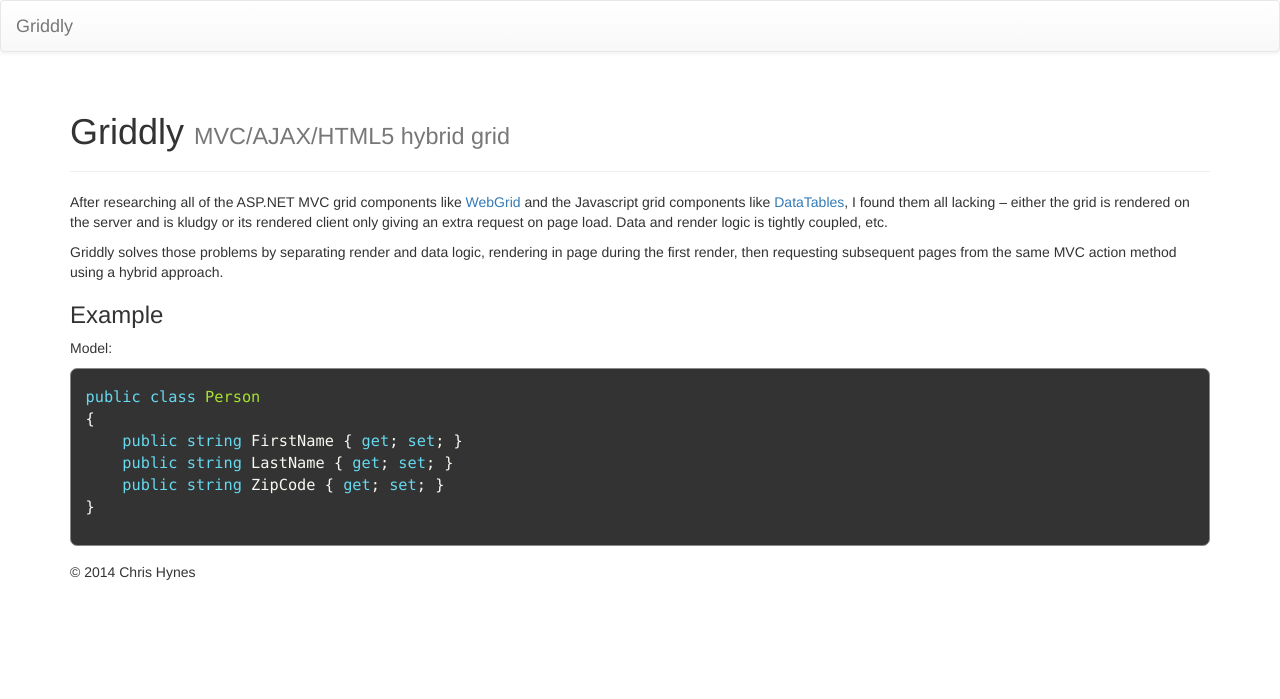
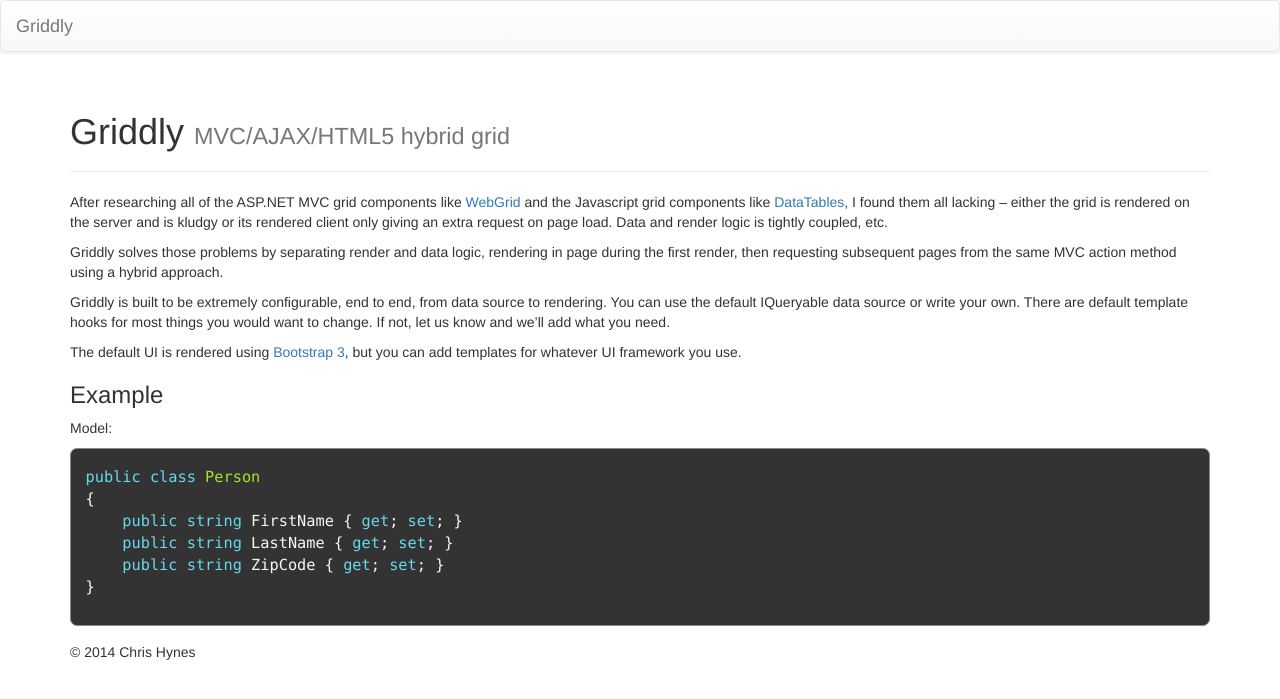
Before and after one commit to programcsharp/griddly, a Jekyll site: the page built from index.md, in a window 1280 px wide. Shown: the top 699 px of the page. Built offline with Jekyll 4.4.1, drawn with Linux system fonts in a browser that asks for light colours; nearby versions of some CDN libraries; library files that are not in the unit come from our copies.

Commit message:
added content

```diff
--- a/index.md
+++ b/index.md
@@ -8,6 +8,10 @@ tagline: MVC/AJAX/HTML5 hybrid grid
 After researching all of the ASP.NET MVC grid components like [WebGrid](http://msdn.microsoft.com/en-us/library/system.web.helpers.webgrid(v=vs.111).aspx) and the Javascript grid components like [DataTables](http://www.datatables.net/), I found them all lacking -- either the grid is rendered on the server and is kludgy or its rendered client only giving an extra request on page load. Data and render logic is tightly coupled, etc.
 
 Griddly solves those problems by separating render and data logic, rendering in page during the first render, then requesting subsequent pages from the same MVC action method using a hybrid approach.
+
+Griddly is built to be extremely configurable, end to end, from data source to rendering. You can use the default IQueryable data source or write your own. There are default template hooks for most things you would want to change. If not, let us know and we'll add what you need.
+
+The default UI is rendered using [Bootstrap 3](http://getbootstrap.com), but you can add templates for whatever UI framework you use.
 
 ### Example
 
```
